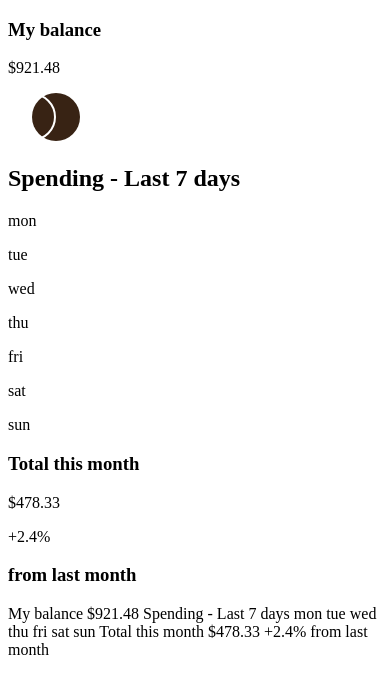
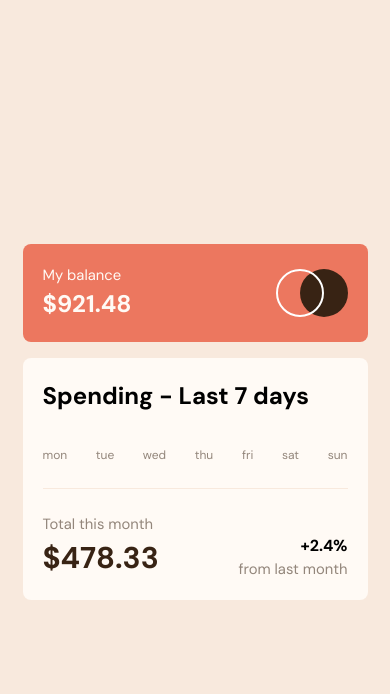
Before and after one commit to rawrisotto/expenses-chart-component-main, a plain HTML site: page index.html in a window 390 px wide. Drawn offline with Linux system fonts and the light colour scheme.

Commit message:
feat: Added mobile CSS

```diff
--- a/index.html
+++ b/index.html
@@ -9,15 +9,23 @@
       sizes="32x32"
       href="./images/favicon-32x32.png"
     />
+    <link rel="preconnect" href="https://fonts.googleapis.com" />
+    <link rel="preconnect" href="https://fonts.gstatic.com" crossorigin />
+    <link
+      href="https://fonts.googleapis.com/css2?family=DM+Sans:ital,opsz,wght@0,9..40,100..1000;1,9..40,100..1000&display=swap"
+      rel="stylesheet"
+    />
     <title>Frontend Mentor | Expenses chart component</title>
+    <link rel="stylesheet" href="style.css" />
   </head>
   <body>
     <main>
+      <article class="expenses-chart">
         <!-- Balance Section -->
         <section class="balance-section">
           <!-- Balance Wrapper -->
           <div class="balance-wrapper">
-          <h3 class="title-h3">My balance</h3>
+            <h3 class="balance">My balance</h3>
             <p class="balance-p">$921.48</p>
           </div>
 
@@ -27,10 +35,10 @@
 
         <!-- Spending Section -->
         <section class="spending-section">
-        <h2 class="title-h2">Spending - Last 7 days</h2>
+          <h2>Spending - Last 7 days</h2>
 
           <!-- Chart -->
-        <div class="char-wrapper">
+          <div class="chart-wrapper">
             <p class="chart" id="monday">mon</p>
             <p class="chart" id="tuesday">tue</p>
             <p class="chart" id="wednesday">wed</p>
@@ -43,18 +51,16 @@
           <!-- Total -->
           <div class="results">
             <div class="total-wrapper">
-            <h3 class="title-h3">Total this month</h3>
+              <h3 class="spending">Total this month</h3>
               <p class="total-p">$478.33</p>
             </div>
             <div class="difference-wrapper">
               <p class="difference-p">+2.4%</p>
-            <h3 class="title-h3">from last month</h3>
+              <h3 class="spending">from last month</h3>
             </div>
           </div>
         </section>
+      </article>
     </main>
-
-    My balance $921.48 Spending - Last 7 days mon tue wed thu fri sat sun Total
-    this month $478.33 +2.4% from last month
   </body>
 </html>
--- /dev/null
+++ b/style.css
@@ -0,0 +1,164 @@
+/* CSS RESET */
+/*
+    1. Use a more-intuitive box-sizing model.
+*/
+*,
+*::before,
+*::after {
+  box-sizing: border-box;
+}
+/*
+    2. Remove default margin
+*/
+* {
+  margin: 0;
+  padding: 0;
+  font: inherit;
+}
+/*
+    Typographic tweaks!
+    3. Add accessible line-height
+    4. Improve text rendering
+*/
+body {
+  line-height: 1.5;
+  -webkit-font-smoothing: antialiased;
+}
+/*
+    5. Improve media defaults
+*/
+img,
+picture,
+video,
+canvas,
+svg {
+  display: block;
+  max-width: 100%;
+}
+/*
+    6. Remove built-in form typography styles
+*/
+input,
+button,
+textarea,
+select {
+  font: inherit;
+}
+/*
+    7. Avoid text overflows
+*/
+p,
+h1,
+h2,
+h3,
+h4,
+h5,
+h6 {
+  overflow-wrap: break-word;
+}
+
+:root {
+  --clr-softRed: hsl(10, 79%, 65%);
+  --clr-cyan: hsl(186, 34%, 60%);
+  --clr-darkBrown: hsl(25, 47%, 15%);
+  --clr-mediumBrown: hsl(28, 10%, 53%);
+  --clr-cream: hsl(27, 66%, 92%);
+  --clr-veryPaleOrange: hsl(33, 100%, 98%);
+
+  --ff-base: "DM Sans", sans-serif;
+  --fw-400: 400;
+  --fw-700: 700;
+}
+
+/* General Styling */
+body {
+  font-family: var(--ff-base);
+  background: var(--clr-cream);
+  min-height: 100vh;
+  display: flex;
+  justify-content: center;
+  align-items: center;
+}
+
+h2 {
+  font-size: 1.5rem;
+  font-weight: var(--fw-700);
+}
+
+h3 {
+  font-size: 0.925rem;
+}
+
+.expenses-chart {
+  margin: 1rem;
+  width: 345px;
+}
+
+/* Balance Section Styling */
+.balance-section {
+  background: var(--clr-softRed);
+  display: flex;
+  justify-content: space-between;
+  padding: 1.25rem;
+  border-radius: 0.5rem;
+  margin-bottom: 1rem;
+}
+
+h3.balance {
+  color: var(--clr-veryPaleOrange);
+}
+
+h3.spending {
+  color: var(--clr-mediumBrown);
+}
+
+.balance-p {
+  color: var(--clr-veryPaleOrange);
+  font-weight: var(--fw-700);
+  font-size: 1.5rem;
+}
+
+/* Spending Section Styling */
+.spending-section {
+  background: var(--clr-veryPaleOrange);
+  padding: 1.25rem;
+  border-radius: 0.5rem;
+}
+
+/* Chart Styling */
+.chart-wrapper {
+  display: flex;
+  gap: 0.5rem;
+  justify-content: space-between;
+}
+
+.chart {
+  color: var(--clr-mediumBrown);
+  font-size: 0.75rem;
+  margin-top: 2rem;
+}
+
+.results {
+  padding: 1.5rem 0 0 0;
+  margin-top: 1.5rem;
+  border-top: 1px solid var(--clr-cream);
+  display: flex;
+  justify-content: space-between;
+  align-items: end;
+}
+
+.total-p {
+  color: var(--clr-darkBrown);
+  font-size: 1.875rem;
+  font-weight: var(--fw-700);
+}
+
+.difference-wrapper {
+  display: flex;
+  flex-direction: column;
+  align-items: end;
+}
+
+.difference-p {
+  font-weight: var(--fw-700);
+}
```
Lines whose indentation alone changed are shown as unchanged.
